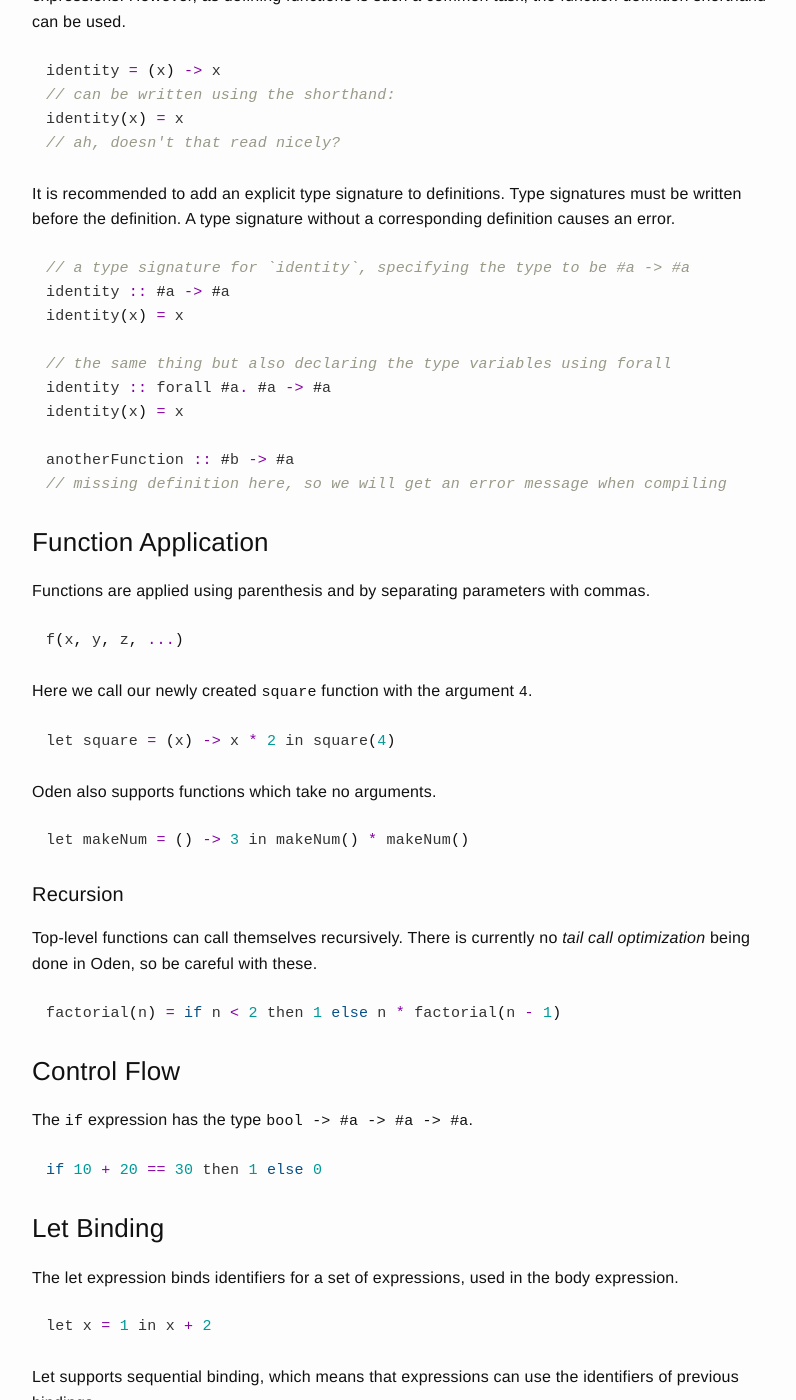
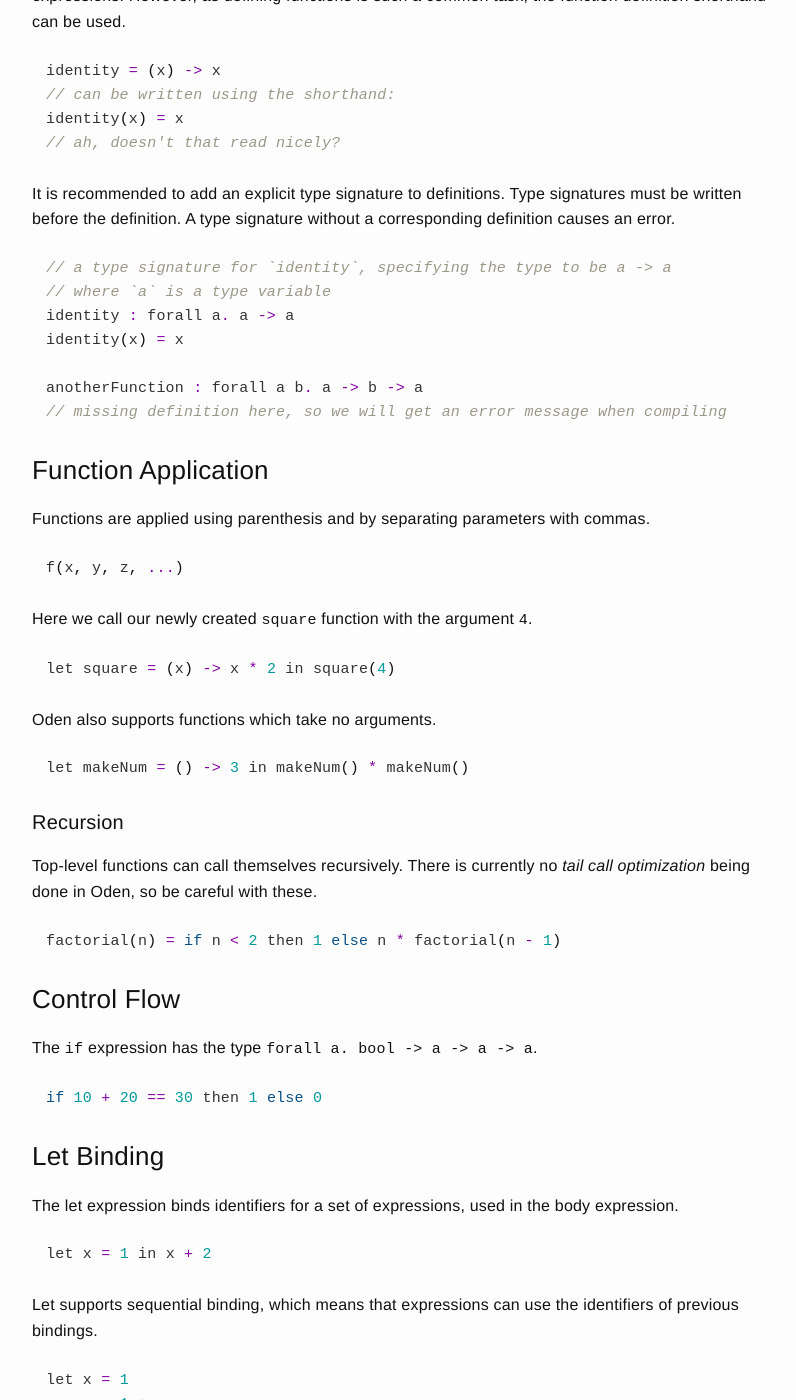
Before and after one commit to oden-lang/oden-lang.github.io, a Jekyll site: the page built from user-guide/language-reference/forms.md, in a window 1280 px wide and 1400 px high, scrolled down 1694 px. Shown: the whole window, without its empty margins (238-1034 px from the left). Built offline with Jekyll 4.4.1, drawn with Linux system fonts in a browser that asks for light colours.

Commit message:
Update for 0.3.0-alpha12

```diff
--- a/_layouts/start.html
+++ b/_layouts/start.html
@@ -46,13 +46,13 @@
 
 import fmt
 
-square :: int -> int
+square : int -> int
 square(n) = n * n
 
-twice :: (#a -> #a) -> #a -> #a
+twice : forall a. (a -> a) -> a -> a
 twice(f, x) = f(f(x))
 
-main :: -> ()
+main : -> ()
 main() = let n = twice(square, 2) in {
   fmt.Println("2\x2074 =", n)
 }
--- a/user-guide/language-reference/forms.md
+++ b/user-guide/language-reference/forms.md
@@ -91,15 +91,12 @@
 corresponding definition causes an error.
 
 {% highlight go %}
-// a type signature for `identity`, specifying the type to be #a -> #a
-identity :: #a -> #a
+// a type signature for `identity`, specifying the type to be a -> a
+// where `a` is a type variable
+identity : forall a. a -> a
 identity(x) = x
 
-// the same thing but also declaring the type variables using forall
-identity :: forall #a. #a -> #a
-identity(x) = x
-
-anotherFunction :: #b -> #a
+anotherFunction : forall a b. a -> b -> a
 // missing definition here, so we will get an error message when compiling
 {% endhighlight %}
 
@@ -135,7 +132,7 @@
 
 ## Control Flow
 
-The `if` expression has the type `bool -> #a -> #a -> #a`.
+The `if` expression has the type `forall a. bool -> a -> a -> a`.
 
 {% highlight go %}
 if 10 + 20 == 30 then 1 else 0
@@ -201,7 +198,7 @@
 {% highlight go %}
 names = []{"Sarah", "Joe", "Maxime"}
 
-numbers :: []{int}
+numbers : []{int}
 numbers = []{1, 2, 3, 4, 5}
 {% endhighlight %}
 
```
Also changed, not shown: user-guide/writing-oden-code.md (+1 -1 lines).
